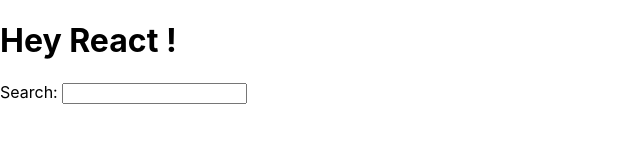
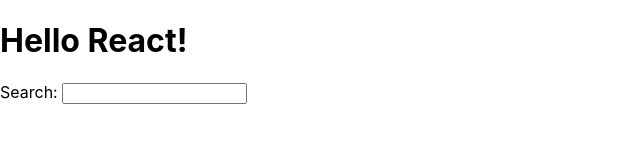
Before and after one commit to onursurme/hacker-stories, a React (Create React App) app: page / in a window 1280 px wide. Shown: the top 160 px of the page, without its empty margins (0-640 px from the left). Built offline with nearby package versions, Linux system fonts and the light colour scheme.

Commit message:
yazdığımız fonksiyonu jsx içinde çağırdık

```diff
--- a/src/App.js
+++ b/src/App.js
@@ -1,13 +1,12 @@
-const welcome = {
-  greeting: 'Hey',
-  title: 'React',
+function getTitle(title){
+  return title;
 }
 
 function App() {
   return (
     <div>
       <h1>
-        {welcome.greeting} {welcome.title} !
+        Hello {getTitle('React!')}
       </h1>
 
       <label htmlFor="search">Search: </label>
```
